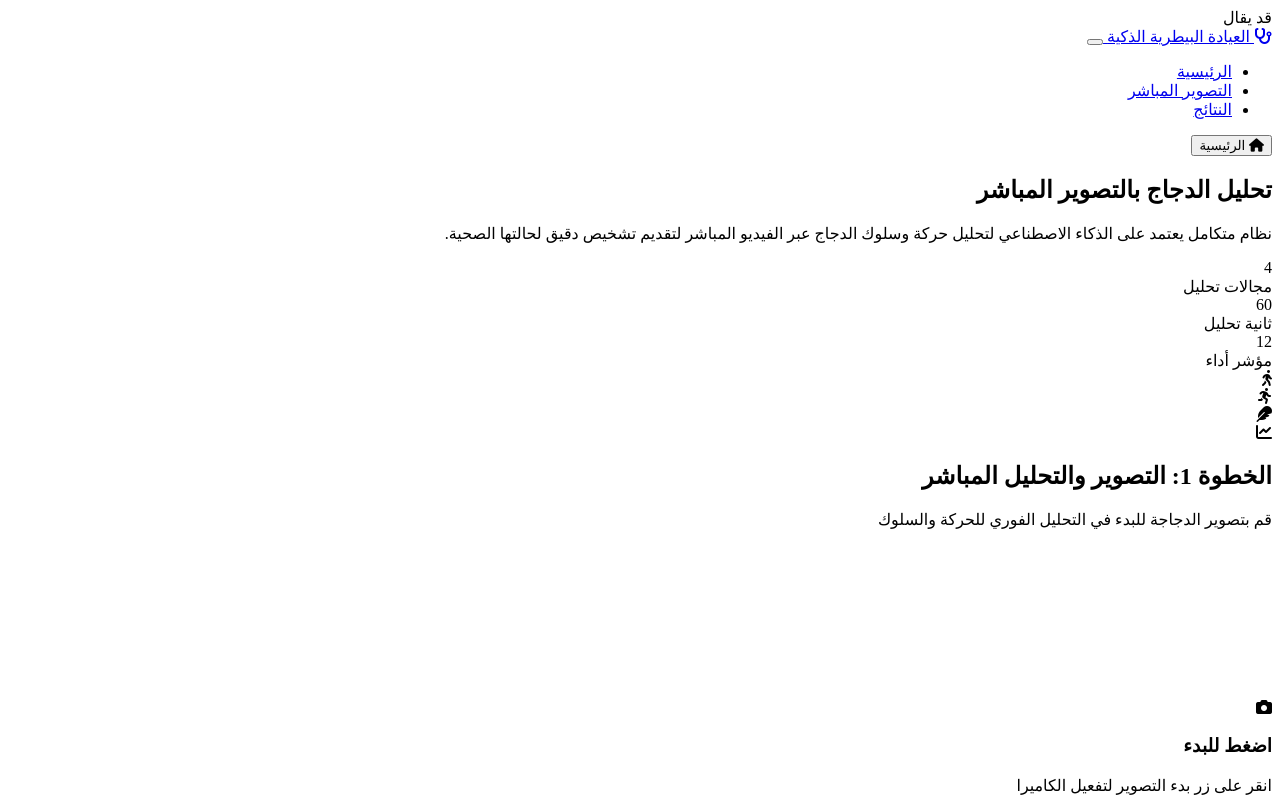
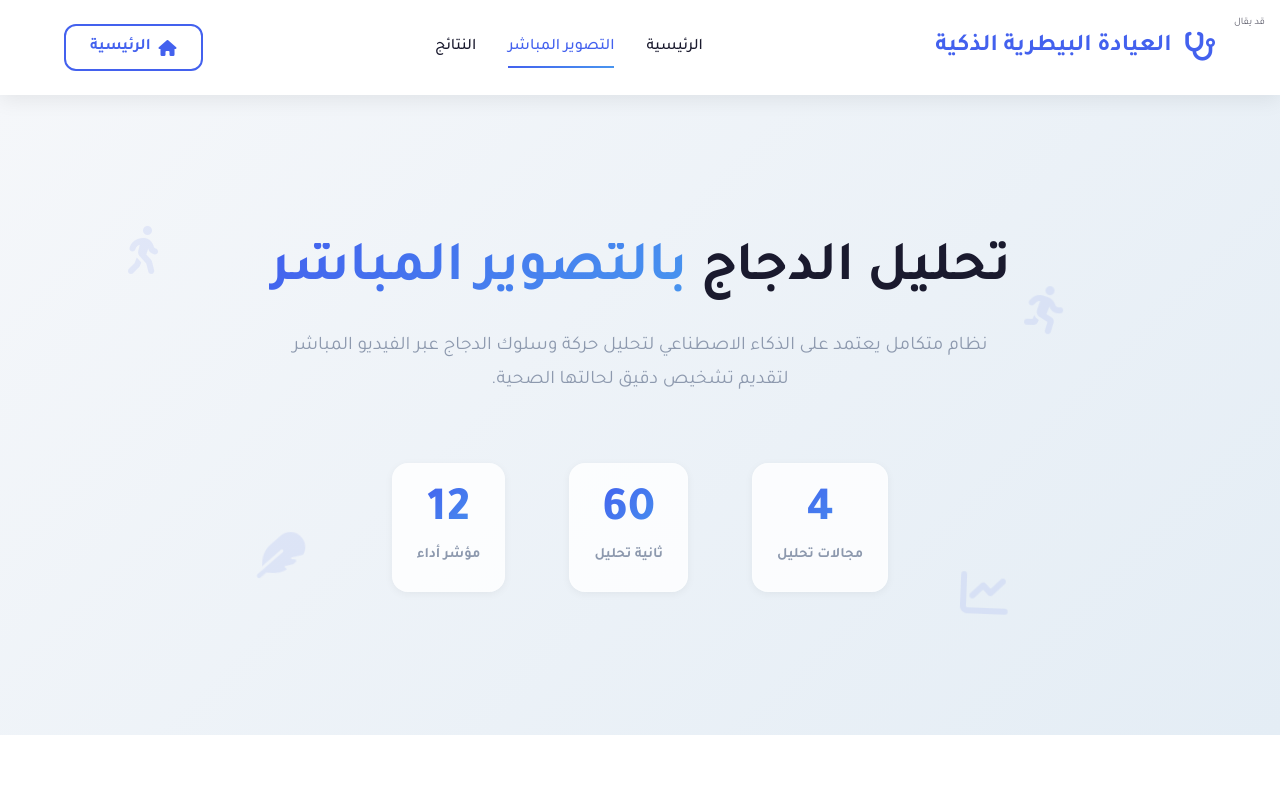
Before and after one commit to FM-Hayajneh/DR.F.Hayajneh, a plain HTML site: page video-application-2/video-diagnosis.html in a window 1280 px wide. Shown: the top 800 px of the page. Drawn offline with Linux system fonts and the light colour scheme; files that its build step writes are made by us from their sources; the site is published under a folder, as on GitHub Pages, so addresses that start at the root find nothing; a script that the page names is missing.

Commit message:
Update video-diagnosis.html

```diff
--- a/video-application-2/video-diagnosis.html
+++ b/video-application-2/video-diagnosis.html
@@ -12,7 +12,7 @@
 
     <script src="https://cdn.jsdelivr.net/npm/@tensorflow/tfjs@latest/dist/tf.min.js"></script>
     <script src="https://cdn.jsdelivr.net/npm/@teachablemachine/image@latest/dist/teachablemachine-image.min.js"></script>
-    <link rel="stylesheet" href="/chicken-disease-site/video-application-2/video-clinic.css">
+    <link rel="stylesheet" href="video-clinic.css">
 </head>
 
 <body>
@@ -864,4 +864,5 @@
 
 
 </body>
+
 </html>
```
